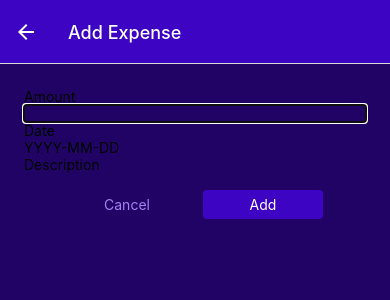
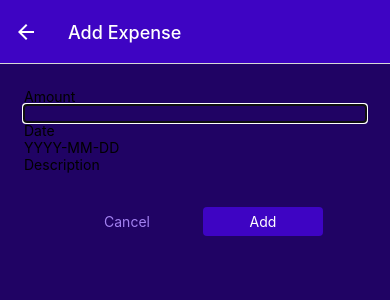
Before and after one commit to misharexviashvili/expenseTracker, a React Native app: screen /ManageExpense in a window 390 px wide. Shown: the top 300 px of the page. Built offline with nearby package versions, Linux system fonts and the light colour scheme.

Commit message:
input props adding, like autofocus, autocapitalize etc.

```diff
--- a/components/ManageExpense/ExpenseForm.js
+++ b/components/ManageExpense/ExpenseForm.js
@@ -21,9 +21,13 @@ export default function ExpenseForm() {
           onChangeText: () => {},
         }}
       />
-      <Input label="Description" textInputConfig={{
-
-      }} />
+      <Input
+        label="Description"
+        textInputConfig={{
+          multiline: true,
+          autoCapitalize: "Sentences",
+        }}
+      />
     </View>
   );
 }
```
